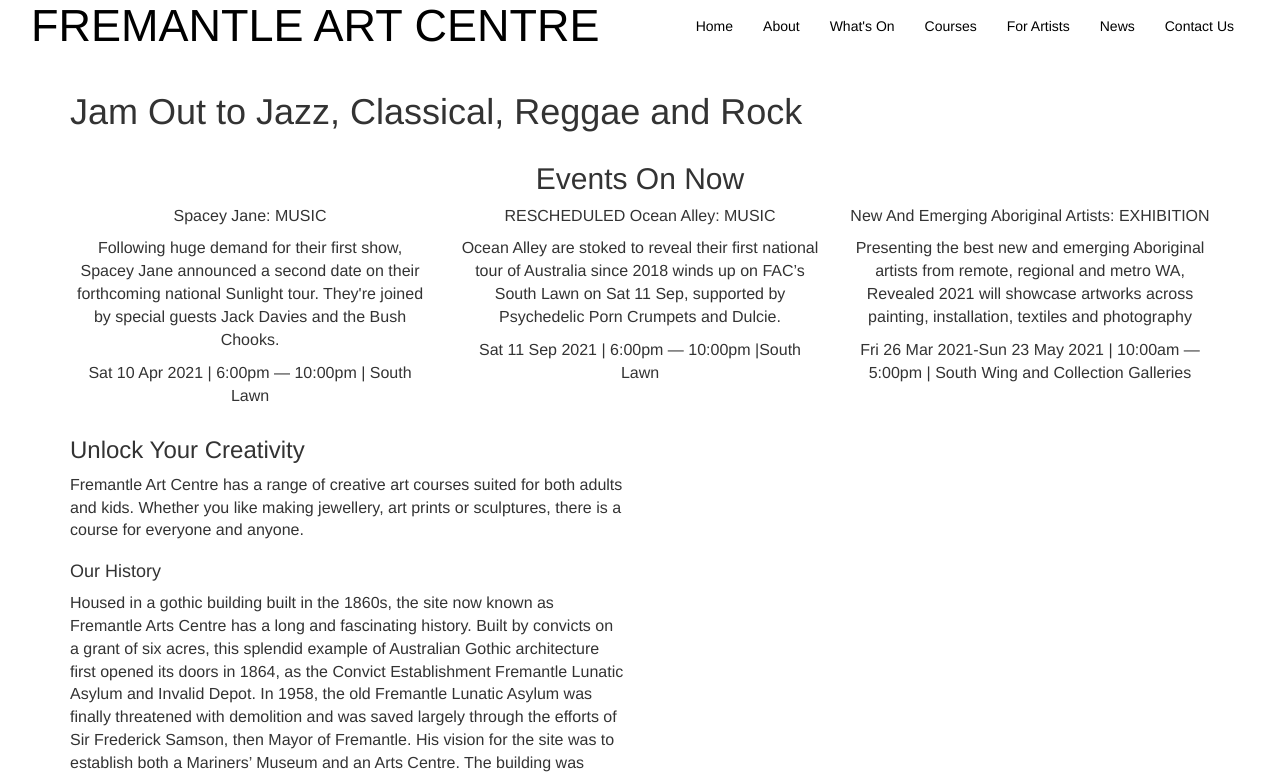
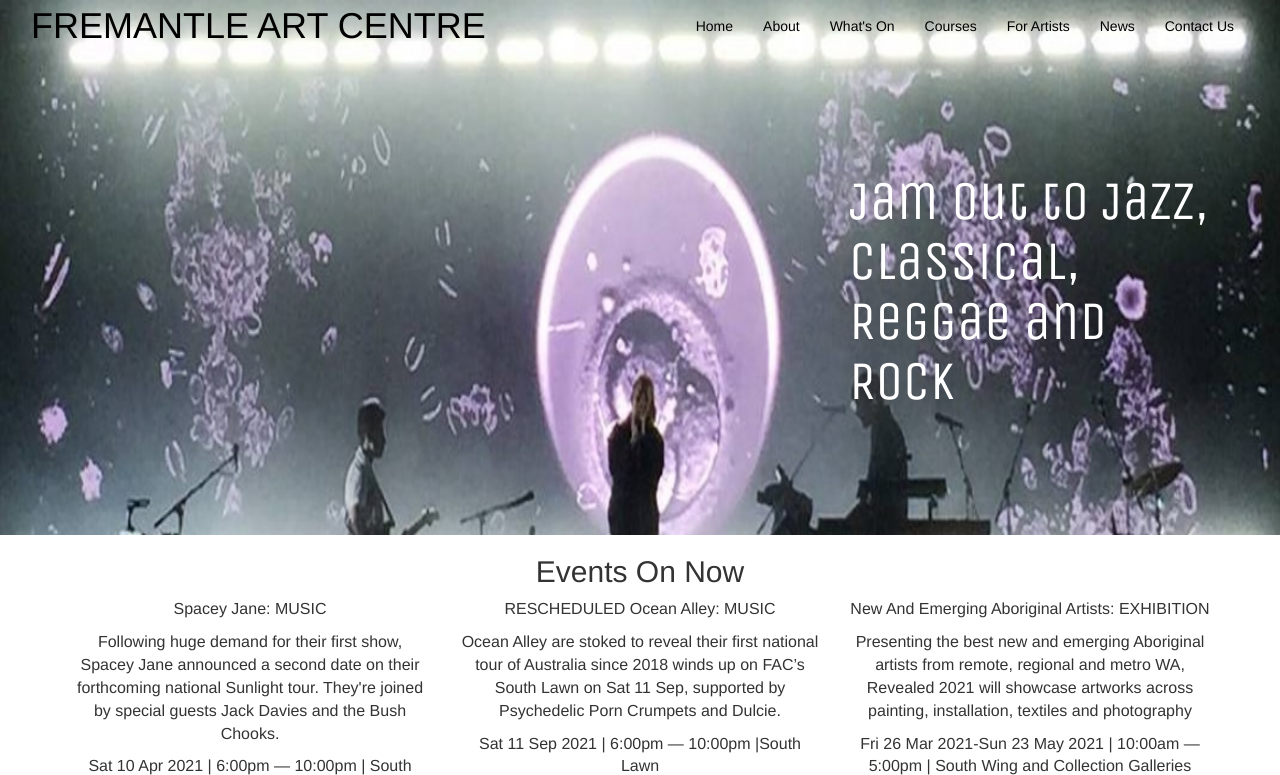
Before and after one commit to siobhannB/Website-Project, a PHP site: page / in a window 1280 px wide. Shown: the top 775 px of the page. Run offline with PHP 8.4, Linux system fonts and the light colour scheme.

Commit message:
Update style.css

```diff
--- a/style.css
+++ b/style.css
@@ -20,5 +20,30 @@ a:hover{
 
 .fremantle{
     /*color:white; */
-    font-size:2.5em;
+    font-size:2.0em;
 }
+
+.navbar-toggle .icon-bar{
+    background-color: white;
+}
+
+.herobg{  /*img needs to be changed as it is blurry*/
+    background: url(images/header-bg.jpg);
+    background-size: cover;
+}
+
+.herobg h1{
+    font-family: 'Unica One', cursive;
+    float:right;
+    color:#ffff;
+    width:361px;
+    font-size:3.4em;
+    font-weight:400;
+    margin-top:100px;
+    text-align:left;
+    padding-bottom:10%;
+}
+
+.h2{
+    font-size:2.4em; /*font size not changing for some reason*/
+}
```
